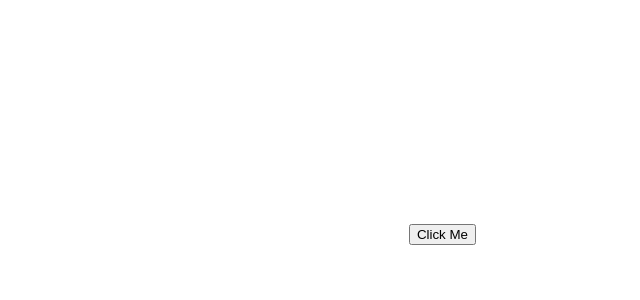
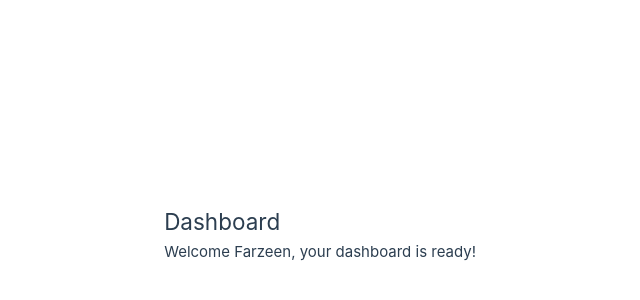
Before and after one commit to farzeen-ali/Vue-JS-Crash-Course-2025, a Vue app: page / in a window 1280 px wide. Shown: the part 166-466 px from the top of the page, without its empty margins (164-804 px from the left). Built offline with nearby package versions, Linux system fonts and the light colour scheme.

Commit message:
Life Cycle Hooks

```diff
--- a/src/App.vue
+++ b/src/App.vue
@@ -9,13 +9,16 @@
       <!-- <EventHandling /> -->
        <!-- <LocalGlobalComponents /> -->
         <!-- <Props name="Farzeen Ali" email="farzeen@gmail.com" /> -->
-         <EmittingEvents @notify="handleNotify" />
-         <p v-if="message">{{ message }}</p>
+         <!-- <EmittingEvents @notify="handleNotify" />
+         <p v-if="message">{{ message }}</p> -->
+         <LifeCycleHooks />
   </div>
 </template>
 
 <script setup>
-import EmittingEvents from './components/EmittingEvents.vue';
+import LifeCycleHooks from './components/LifeCycleHooks.vue';
+
+// import EmittingEvents from './components/EmittingEvents.vue';
 // import Props from './components/Props.vue';
 // import TemplateSyntax from './components/TemplateSyntax.vue'
 // import VBind from './components/VBind.vue';
@@ -25,11 +28,11 @@ import EmittingEvents from './components/EmittingEvents.vue';
 // import Methods from './components/Methods.vue';
 // import EventHandling from './components/EventHandling.vue';
 // import LocalGlobalComponents from './components/LocalGlobalComponents.vue';
-import { ref } from 'vue'
+// import { ref } from 'vue'
 
-const message = ref('')
+// const message = ref('')
 
-function handleNotify(msg) {
-  message.value = msg
-}
+// function handleNotify(msg) {
+//   message.value = msg
+// }
 </script>
--- /dev/null
+++ b/src/components/LifeCycleHooks.vue
@@ -0,0 +1,21 @@
+<template>
+  <div>
+    <h2>Dashboard</h2>
+    <p v-if="loading">Loading data...</p>
+    <p v-else>{{ data }}</p>
+  </div>
+</template>
+
+<script setup>
+import { ref, onMounted } from 'vue'
+
+const data = ref('')
+const loading = ref(true)
+
+onMounted(async () => {
+  // Simulated API call
+  await new Promise(resolve => setTimeout(resolve, 1500))
+  data.value = 'Welcome Farzeen, your dashboard is ready!'
+  loading.value = false
+})
+</script>
```
